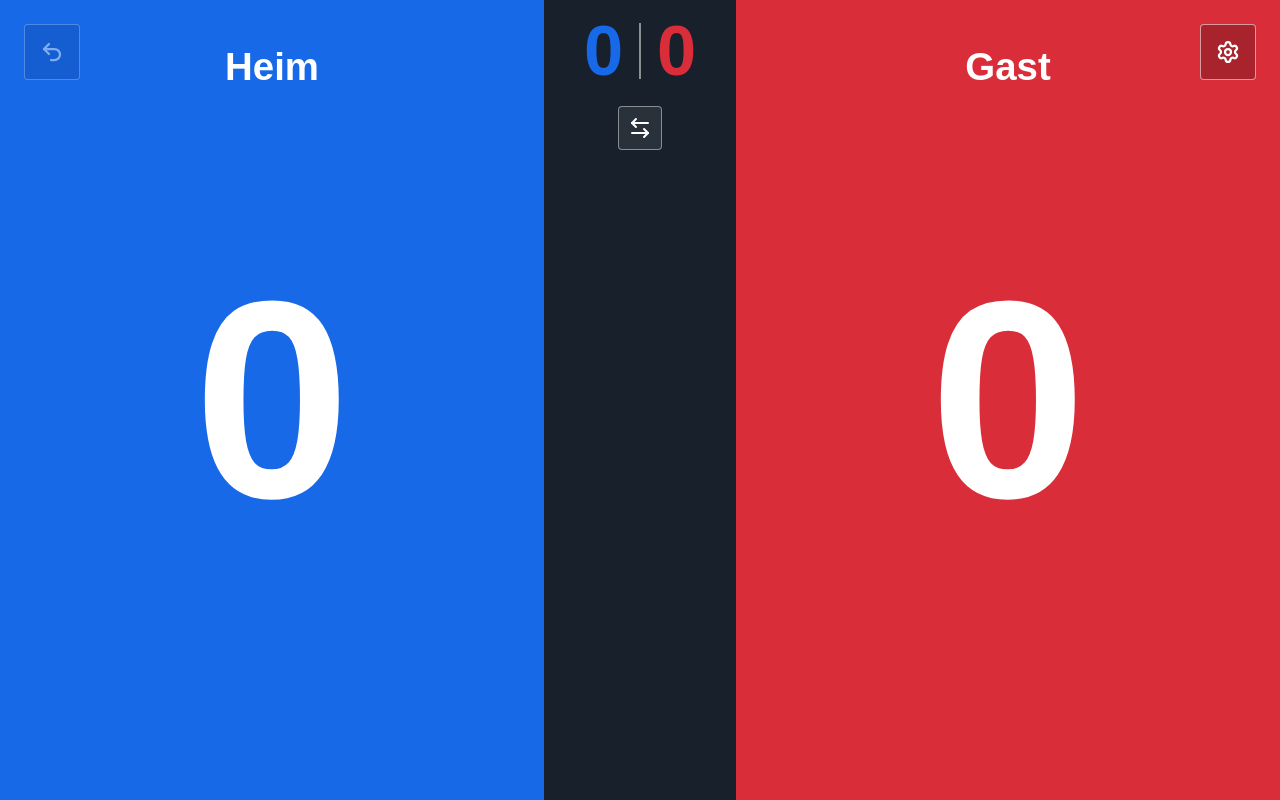
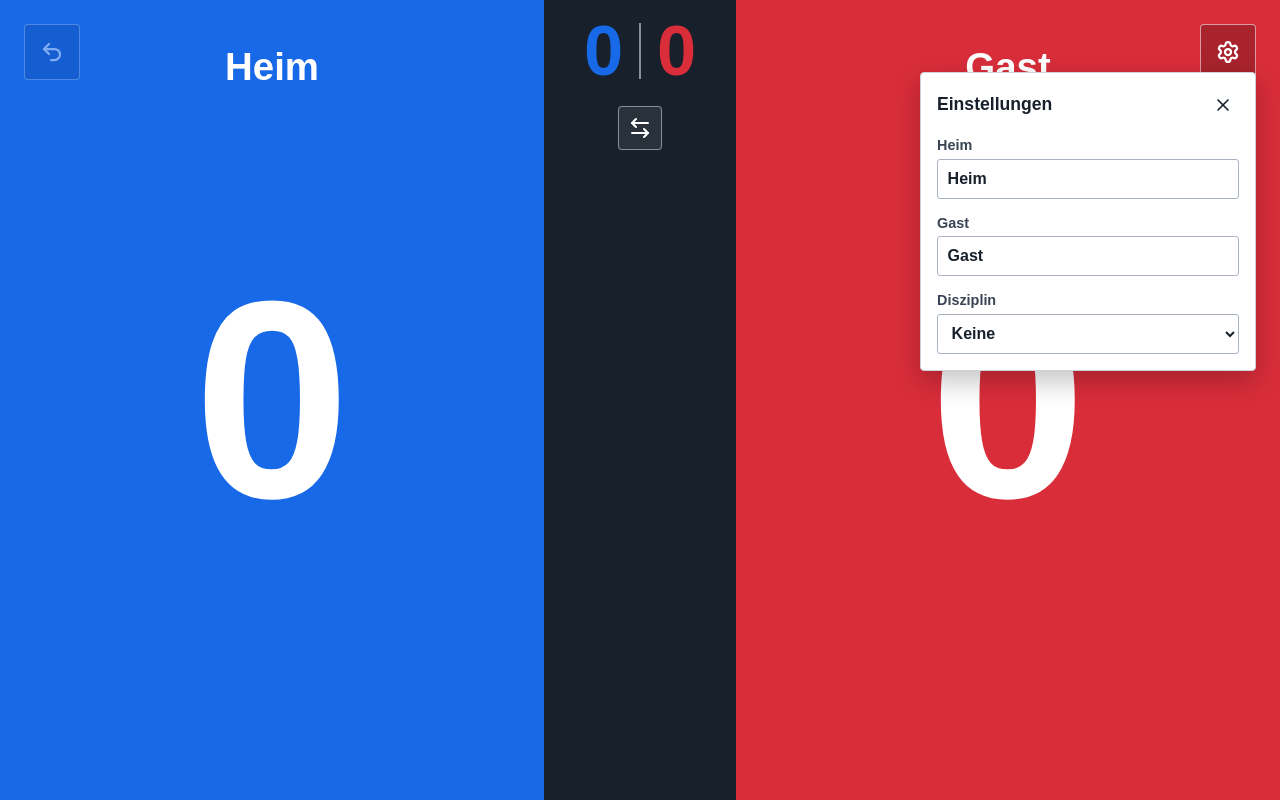
Before and after one commit to Chrizzey/badminton-scoreboard, a React (Vite) app: page / in a window 1280 px wide. Both pictures are taken after a click on the button 1228 px from the left and 52 px from the top of the page. Built offline with nearby package versions, Linux system fonts and the light colour scheme.

Commit message:
Add settings panel for team names and discipline selection

```diff
--- a/src/App.css
+++ b/src/App.css
@@ -60,6 +60,7 @@
 .match-summary {
   grid-column: 2;
   grid-row: 1;
+  container-type: inline-size;
   display: flex;
   flex-direction: column;
   align-items: center;
@@ -99,6 +100,16 @@
   width: 2px;
   height: 0.8em;
   background: rgb(255 255 255 / 50%);
+}
+
+.match-discipline {
+  width: 100%;
+  color: rgb(255 255 255 / 72%);
+  font-size: clamp(1.5rem, 32cqi, 4rem);
+  font-weight: 700;
+  line-height: 1;
+  text-align: center;
+  white-space: nowrap;
 }
 
 .side-switch-button {
@@ -172,6 +183,86 @@
 .settings-button:focus-visible {
   outline: 3px solid #fff;
   outline-offset: 3px;
+}
+
+.settings-panel {
+  position: absolute;
+  top: clamp(4.5rem, 8vh, 6rem);
+  right: clamp(0.75rem, 2vw, 1.5rem);
+  z-index: 7;
+  display: grid;
+  gap: 1rem;
+  width: min(21rem, calc(100vw - 2rem));
+  padding: 1rem;
+  border: 1px solid #cbd2dc;
+  border-radius: 4px;
+  color: #17202b;
+  background: #fff;
+  box-shadow: 0 10px 28px rgb(0 0 0 / 24%);
+}
+
+.settings-panel__header {
+  display: flex;
+  align-items: center;
+  justify-content: space-between;
+  gap: 1rem;
+}
+
+.settings-panel__header h2 {
+  margin: 0;
+  color: #17202b;
+  font-size: 1.1rem;
+  line-height: 1.2;
+}
+
+.settings-panel__close {
+  display: grid;
+  place-items: center;
+  width: 2rem;
+  height: 2rem;
+  padding: 0;
+  border: 0;
+  border-radius: 3px;
+  color: #17202b;
+  background: transparent;
+  cursor: pointer;
+}
+
+.settings-panel__close svg {
+  width: 1.25rem;
+  height: 1.25rem;
+}
+
+.settings-panel__close:hover {
+  background: #edf0f4;
+}
+
+.settings-field {
+  display: grid;
+  gap: 0.35rem;
+  color: #394454;
+  font-size: 0.9rem;
+  font-weight: 600;
+}
+
+.settings-field input,
+.settings-field select {
+  width: 100%;
+  min-height: 2.5rem;
+  padding: 0.45rem 0.6rem;
+  border: 1px solid #aab3c0;
+  border-radius: 3px;
+  color: #17202b;
+  background: #fff;
+  font: inherit;
+  font-size: 1rem;
+}
+
+.settings-field input:focus-visible,
+.settings-field select:focus-visible,
+.settings-panel__close:focus-visible {
+  outline: 2px solid #1769e8;
+  outline-offset: 2px;
 }
 
 .past-games {
@@ -300,4 +391,10 @@
   .next-game-button {
     font-size: clamp(1.25rem, 3vh, 2rem);
   }
+
+  .settings-panel {
+    top: clamp(4.5rem, 8vw, 6rem);
+    right: clamp(0.75rem, 2vh, 1.5rem);
+    width: min(21rem, calc(100dvh - 2rem));
+  }
 }
--- a/src/App.jsx
+++ b/src/App.jsx
@@ -1,5 +1,5 @@
 import { useState } from 'react'
-import { ArrowLeftRight, Settings, Undo2 } from 'lucide-react'
+import { ArrowLeftRight, Settings, Undo2, X } from 'lucide-react'
 import './App.css'
 
 function swapSideState(state) {
@@ -17,6 +17,9 @@ function swapSideState(state) {
 }
 
 function App() {
+  const [teamNames, setTeamNames] = useState({ home: 'Heim', guest: 'Gast' })
+  const [discipline, setDiscipline] = useState('')
+  const [settingsOpen, setSettingsOpen] = useState(false)
   const [scoreboard, setScoreboard] = useState({
     scores: [0, 0],
     homeSide: 0,
@@ -120,25 +123,89 @@ function App() {
         type="button"
         aria-label="Settings"
         title="Settings"
+        aria-haspopup="dialog"
+        aria-expanded={settingsOpen}
+        onClick={() => setSettingsOpen((open) => !open)}
       >
         <Settings aria-hidden="true" />
       </button>
+      {settingsOpen && (
+        <section
+          className="settings-panel"
+          role="dialog"
+          aria-labelledby="settings-title"
+        >
+          <header className="settings-panel__header">
+            <h2 id="settings-title">Einstellungen</h2>
+            <button
+              className="settings-panel__close"
+              type="button"
+              aria-label="Einstellungen schließen"
+              onClick={() => setSettingsOpen(false)}
+            >
+              <X aria-hidden="true" />
+            </button>
+          </header>
+          <label className="settings-field">
+            <span>Heim</span>
+            <input
+              type="text"
+              value={teamNames.home}
+              maxLength={20}
+              onChange={(event) =>
+                setTeamNames((current) => ({ ...current, home: event.target.value }))
+              }
+            />
+          </label>
+          <label className="settings-field">
+            <span>Gast</span>
+            <input
+              type="text"
+              value={teamNames.guest}
+              maxLength={20}
+              onChange={(event) =>
+                setTeamNames((current) => ({ ...current, guest: event.target.value }))
+              }
+            />
+          </label>
+          <label className="settings-field">
+            <span>Disziplin</span>
+            <select
+              value={discipline}
+              onChange={(event) => setDiscipline(event.target.value)}
+            >
+              <option value="">Keine</option>
+              <option value="HD1">HD1</option>
+              <option value="HD2">HD2</option>
+              <option value="DD">DD</option>
+              <option value="HE1">HE1</option>
+              <option value="HE2">HE2</option>
+              <option value="DE">DE</option>
+              <option value="HE3">HE3</option>
+              <option value="MX">MX</option>
+            </select>
+          </label>
+        </section>
+      )}
       {scoreboard.scores.map((score, side) => (
         <button
           className={`score-tile ${side === 0 ? 'score-tile--blue' : 'score-tile--red'}`}
           type="button"
           key={side}
-          aria-label={`${side === scoreboard.homeSide ? 'Heim' : 'Gast'} score: ${score}`}
+          aria-label={`${side === scoreboard.homeSide ? teamNames.home || 'Heim' : teamNames.guest || 'Gast'} score: ${score}`}
           disabled={scoreboard.gameOver}
           onClick={() => incrementScore(side)}
         >
           <span className="score-tile__value">{score}</span>
           <span className="score-tile__label">
-            {side === scoreboard.homeSide ? 'Heim' : 'Gast'}
+            {side === scoreboard.homeSide
+              ? teamNames.home || 'Heim'
+              : teamNames.guest || 'Gast'}
           </span>
         </button>
       ))}
       <aside className="match-summary">
+        {discipline && <div className="match-discipline">{discipline}</div>}
         <div
           className="games-indicator"
           aria-label={`Games: left ${scoreboard.games[0]}, right ${scoreboard.games[1]}`}
```
